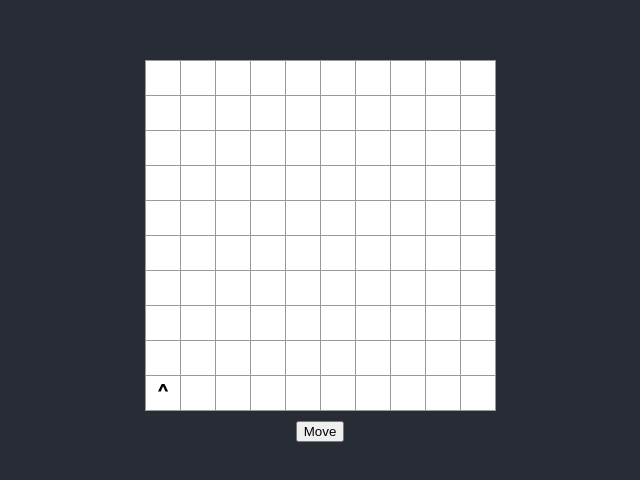
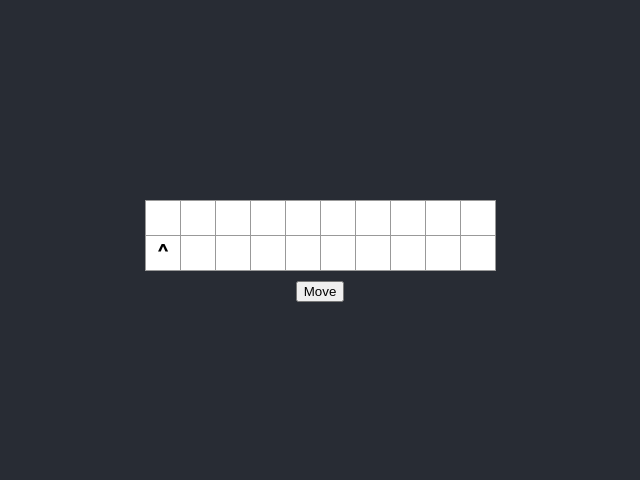
Before and after one commit to Jamie-Wallace/react-learning, a React (Create React App) app in the folder mars-rover-ts/: page / in a window 1280 px wide. Shown: the part 136-616 px from the top of the page, without its empty margins (320-960 px from the left). Built offline with nearby package versions, Linux system fonts and the light colour scheme.

Commit message:
Grid takes squares property

```diff
--- a/mars-rover-ts/src/App.tsx
+++ b/mars-rover-ts/src/App.tsx
@@ -10,17 +10,20 @@ type AppProps = {
 
 export const App = ( { roverLocationX, roverLocationY } : AppProps ) => {
   const [location, setLocation] = useState("");
+  const [yPosition, setYPosition] = useState(0);
+
 
   const moveRover: MouseEventHandler = () => {
       let marsRover = new MarsRover();
       let result = marsRover.execute('M');
       setLocation(`${result.positionX}:${result.positionY}:${result.compass}`);
+      setYPosition(result.positionY);
     }
 
  return <div className='App'>
  <header className='App-header'>
    <div>
-     <Grid squares={[[],[]]} roverLocationX={0} roverLocationY={0} />
+     <Grid squares={[[],[]]} roverLocationX={0} roverLocationY={yPosition} />
      <div>
        <button onClick={moveRover}>Move</button>
      </div>
--- a/mars-rover-ts/src/grid/Grid.tsx
+++ b/mars-rover-ts/src/grid/Grid.tsx
@@ -12,7 +12,7 @@ export class Grid extends React.Component<GridProps> {
         let rows = [];
 
         // TODO: find a better key than index.
-        for (let index = 0; index < 10; index++) {
+        for (let index = 0; index < this.props.squares.length; index++) {
             let xIndex = -1;
 
             if (index === this.props.roverLocationY) {
```
Also changed, not shown: 1 other file (tests, documents, lock files or other folders).
